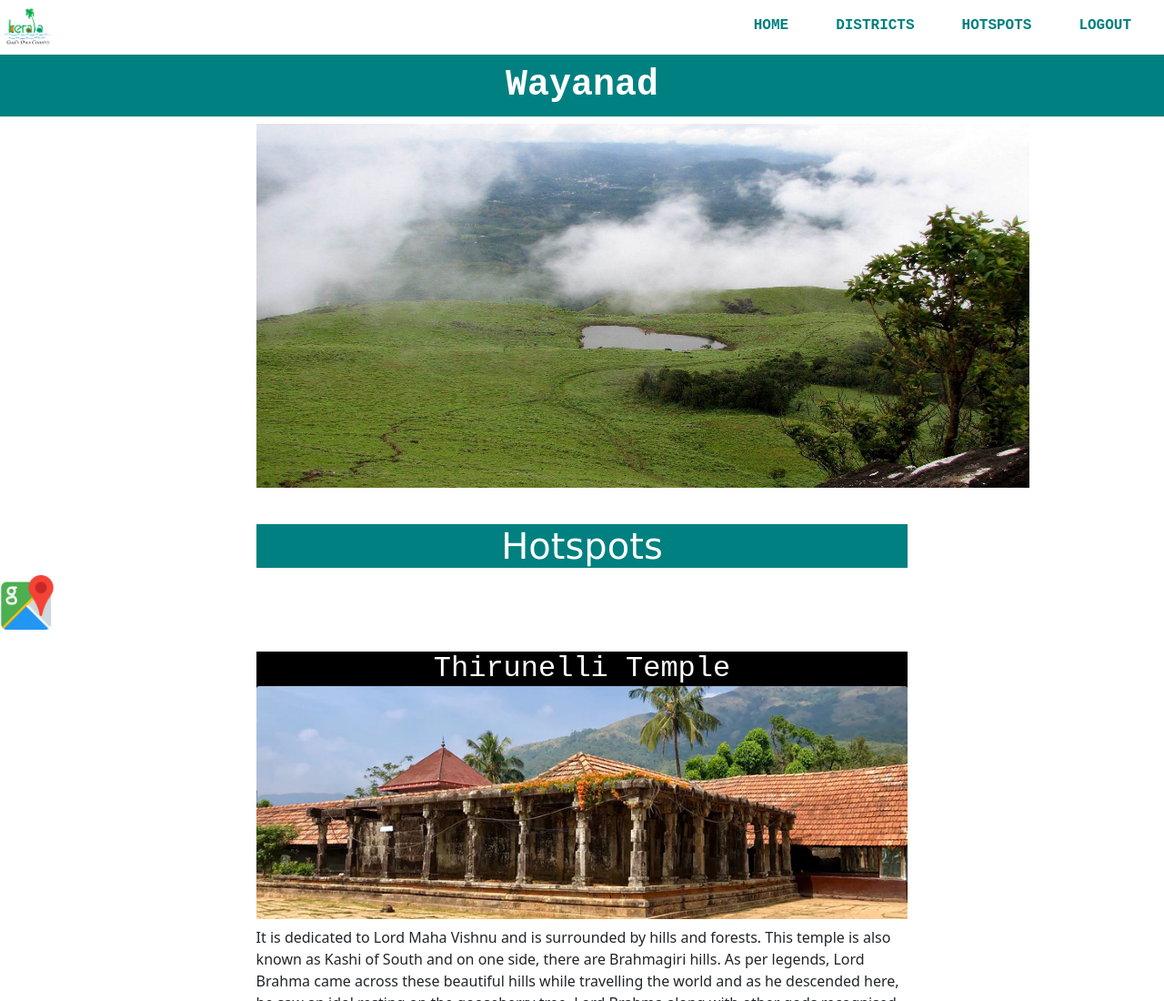
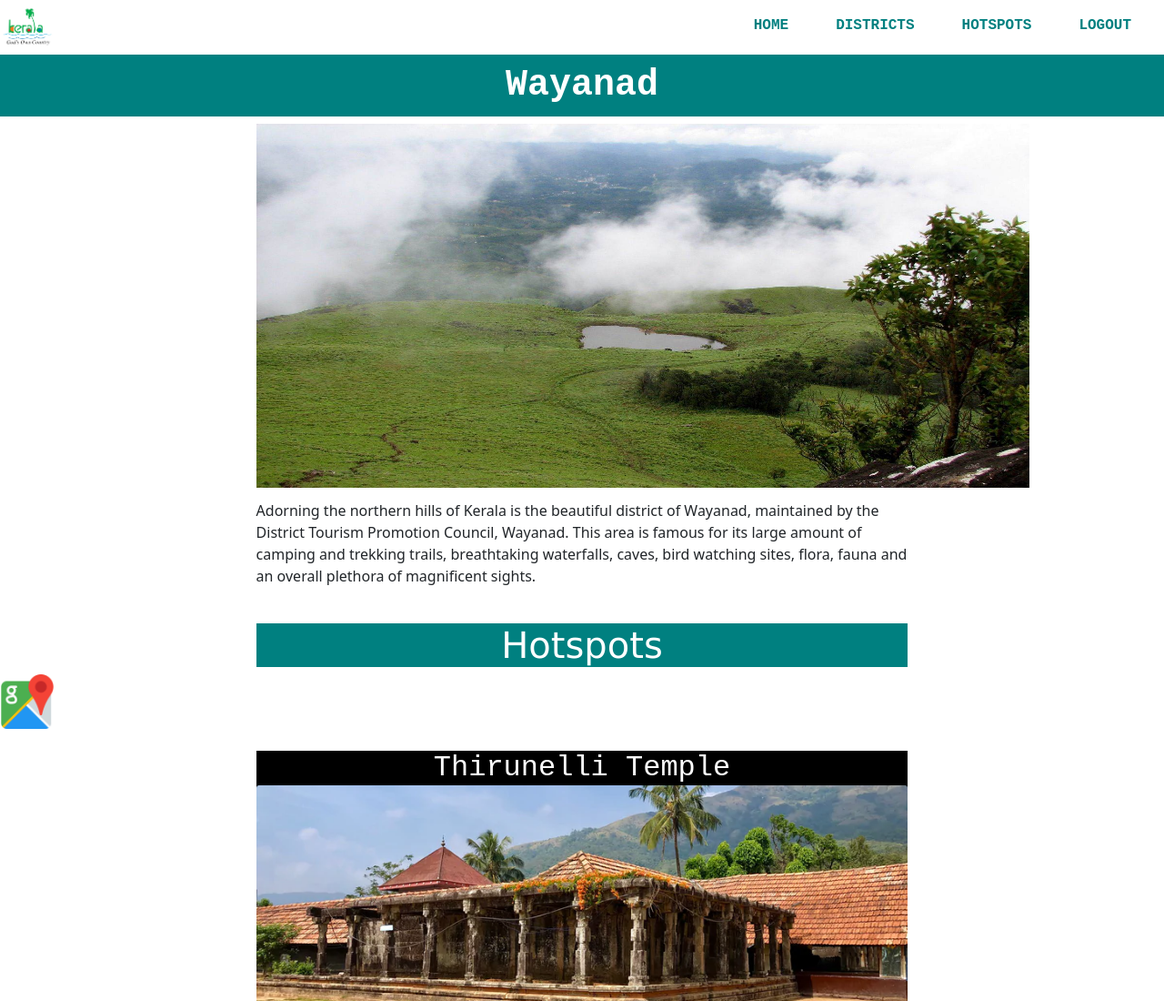
Before and after one commit to akshara-raju/kerala_tourism_website, a plain HTML site: page districts_html.html/wayanad.html in a window 1280 px wide. Shown: the top 1100 px of the page at 91% size. Drawn offline with nearby package versions, Linux system fonts and the light colour scheme.

Commit message:
version 4

```diff
--- a/districts_html.html/wayanad.html
+++ b/districts_html.html/wayanad.html
@@ -48,7 +48,7 @@
         </h1>
         <img src="../Districts/wayanad.jpg" class="pic" alt="" height="400" width="850" >
         <br>
-        <p class="district"></p>
+        <p class="district">Adorning the northern hills of Kerala is the beautiful district of Wayanad, maintained by the District Tourism Promotion Council, Wayanad. This area is famous for its large amount of camping and trekking trails, breathtaking waterfalls, caves, bird watching sites, flora, fauna and an overall plethora of magnificent sights.</p>
 
         <br>
         <h1 class="hotspot">Hotspots</h1>
```
